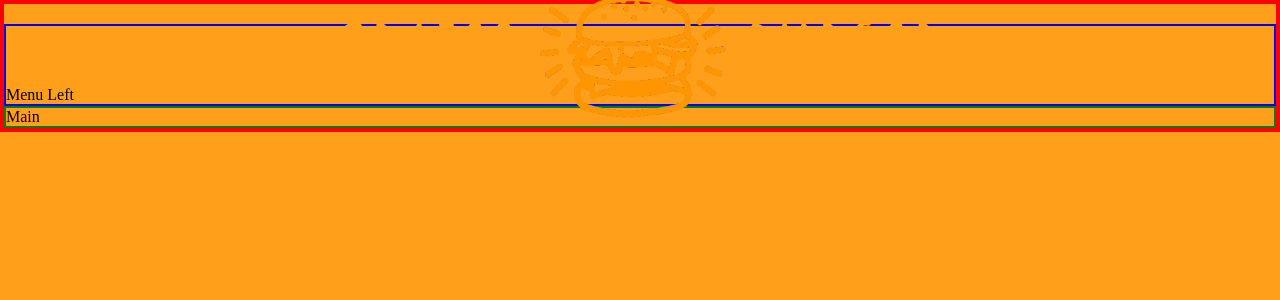
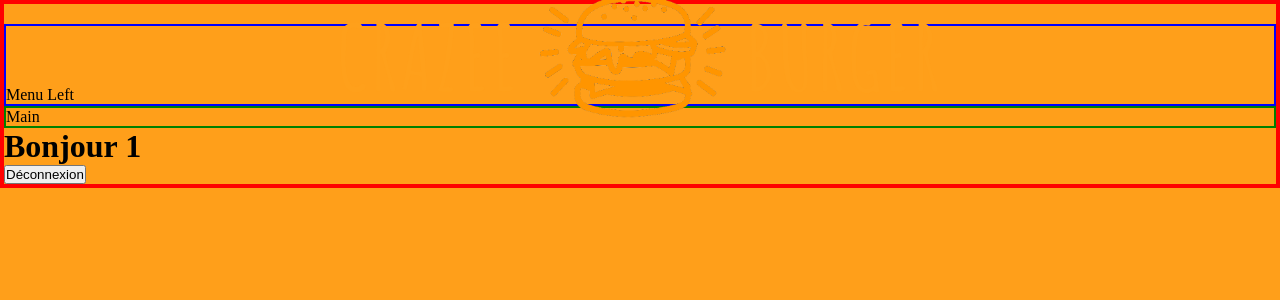
Before and after one commit to Mart95Dev/burger, a React (Create React App) app: page /order/1 in a window 1280 px wide. Shown: the top 300 px of the page. Built offline with nearby package versions, Linux system fonts and the light colour scheme.

Commit message:
✨ F04Bis : ORDER > OrderPage > Update code

```diff
--- a/src/components/pages/order/OrderPage.js
+++ b/src/components/pages/order/OrderPage.js
@@ -16,6 +16,10 @@ export default function OrderPage() {
       <ContainerStyled>
         <Navbar />
         <Main />
+        <h1>Bonjour {username}</h1>
+        <Link to="/">
+          <button>Déconnexion</button>
+        </Link>
       </ContainerStyled>
     </BackgroundOrderPageStyled>
   );
```
